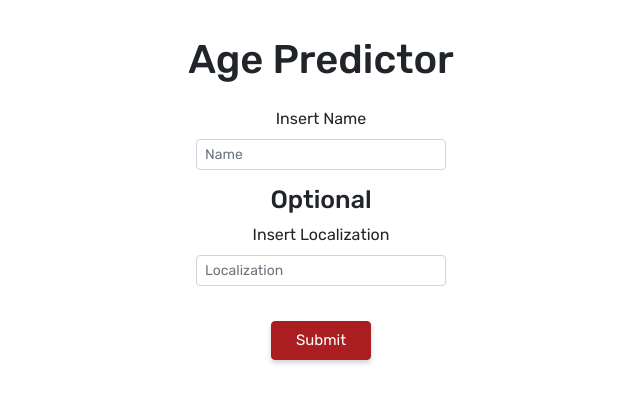
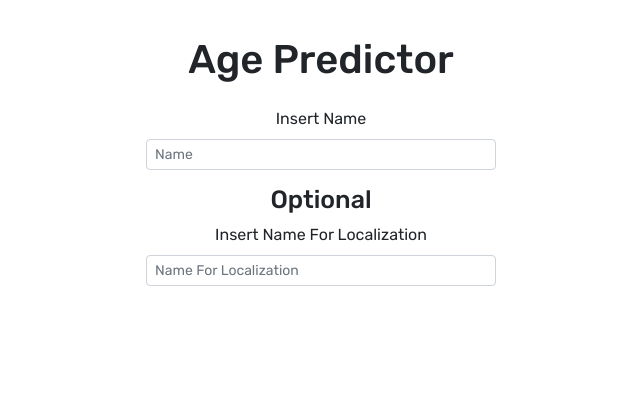
Before and after one commit to Otorres851/Prueba-Dos-Fintegra, a React (Create React App) app: page / in a window 1280 px wide. Shown: the top 404 px of the page, without its empty margins (319-959 px from the left). Built offline with nearby package versions, Linux system fonts and the light colour scheme.

Commit message:
Agregamos funcionalidad al primer input y luego editamos html y css

```diff
--- a/src/App.css
+++ b/src/App.css
@@ -47,7 +47,7 @@ SearchAge
 .container .form-control {
     text-align: left;
     margin-bottom: 15px;
-    width: 250px;
+    width: 350px;
 }
 
 .container .option{
@@ -58,21 +58,8 @@ SearchAge
     width: auto;
 }
 
-.container .btn {
-    color: var(--Soft-White);
-    background-color: var(--Soft-Red);
-    border-color: var(--Soft-Red);
-    border-radius: 4px;
-    margin-top: 20px;
-    padding: 7px;
-    width: 100px;
-    font-size: 15px;
-    box-shadow: 0 3px 5px rgb(94 104 121 / 29%);
+.container .AgeText {
+    max-width: inherit;
+    font-size: 18px;
+    margin-top: 35px;
 }
-
- .container .btn:hover {
-    color: var(--Soft-Red);
-    background-color: var(--Soft-White);
-    border-color: var(--Soft-Red);
-    font-weight: 500;
-}
--- a/src/Components/SearchAge.jsx
+++ b/src/Components/SearchAge.jsx
@@ -1,27 +1,71 @@
-import React from 'react';
+import React, { useState, useEffect } from 'react';
 
 const SearchAge = () => {
+    const [name, setName] = useState("");
+    const [guessedAge, setGuessedAge] = useState(undefined);
+    const [loading, setLoading] = useState(false);
+
+
+    const handleChange = (e) => {
+        setName(e.target.value)
+
+    };
+
+    const requestGuessAge = async (name) => {
+        const response = await fetch(`https://api.agify.io?name=${name}`);
+        const { age } = await response.json();
+        return age;
+    }
+
+    useEffect(() => {
+        if (!name) return;
+        setLoading(true);
+        requestGuessAge(name)
+            .then(setGuessedAge)
+            .finally(() => setLoading(false));
+    }, [name]);
+
+
     return (
         <div className='container'>
             <form>
                 <label className="form-label col-sm-2">Insert Name</label>
                 <input
                     type="text" placeholder='Name' required
-                    class="form-control form-control-sm col-md-12" />
+                    className="form-control form-control-sm col-md-12" value={name}
+                    onChange={handleChange} />
 
                 <h2 className="option">Optional</h2>
 
-                <label className="form-label col-sm-2">Insert Localization</label>
+                <label className="form-label col-sm-2">Insert Name For Localization</label>
                 <input
-                    type="text" placeholder='Localization'
-                    class="form-control form-control-sm col-md-12" />
+                    type="text" placeholder='Name For Localization'
+                    className="form-control form-control-sm col-md-12" />
                 <div>
-                    <button type={'submit'} className="btn col-sm-6">Submit</button>
+                    <p className="AgeText">
+                        <AgeText
+                            name={name}
+                            age={guessedAge}
+                            loading={loading}
+                        />
+                    </p>
                 </div>
+
             </form>
         </div>
     )
 
+    function AgeText({ name, age, loading }) {
+        if (!name) return "";
+        if (loading) return `Hello ${name}! Your age is ...`;
+        if (typeof age === "number") {
+            return `Hello ${name}! Your age is ${age}`;
+        } else {
+            return `Sorry ${name}! I could not guess your age!`;
+        }
+    }
+
+
 }
 
 export default SearchAge;
```
